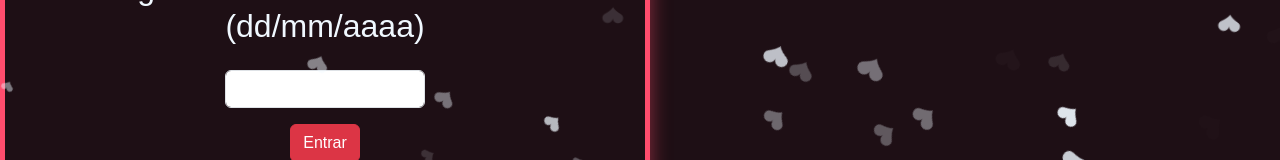
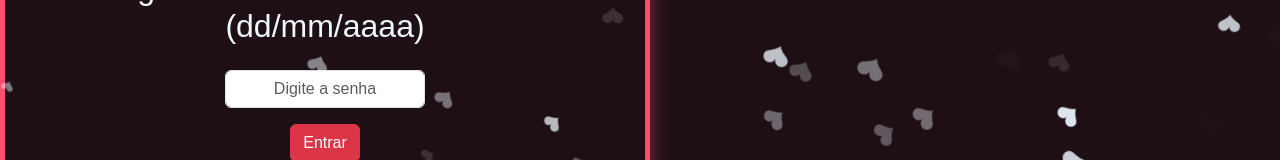
Before and after one commit to marcosvitordev/qrcode_namorada, a plain HTML site: page index.html in a window 1280 px wide. Shown: the part 353-513 px from the top of the page. Drawn offline with nearby package versions, Linux system fonts and the light colour scheme.

Commit message:
Update index.html

```diff
--- a/index.html
+++ b/index.html
@@ -130,7 +130,7 @@
     <!-- Tela de senha -->
     <div id="telaSenha" class="senha-container container">
         <h2>🔐<br> Digite a data do nosso namoro (dd/mm/aaaa)</h2>
-        <input type="text" id="inputSenha" class="form-control my-3 text-center mx-auto" placeholder=""
+        <input type="text" id="inputSenha" class="form-control my-3 text-center mx-auto" placeholder="Digite a senha"
             style="max-width: 200px;" />
         <button onclick="verificarSenha()" class="btn btn-danger">Entrar</button>
         <p id="erroSenha" class="text-danger mt-3"></p>
```
